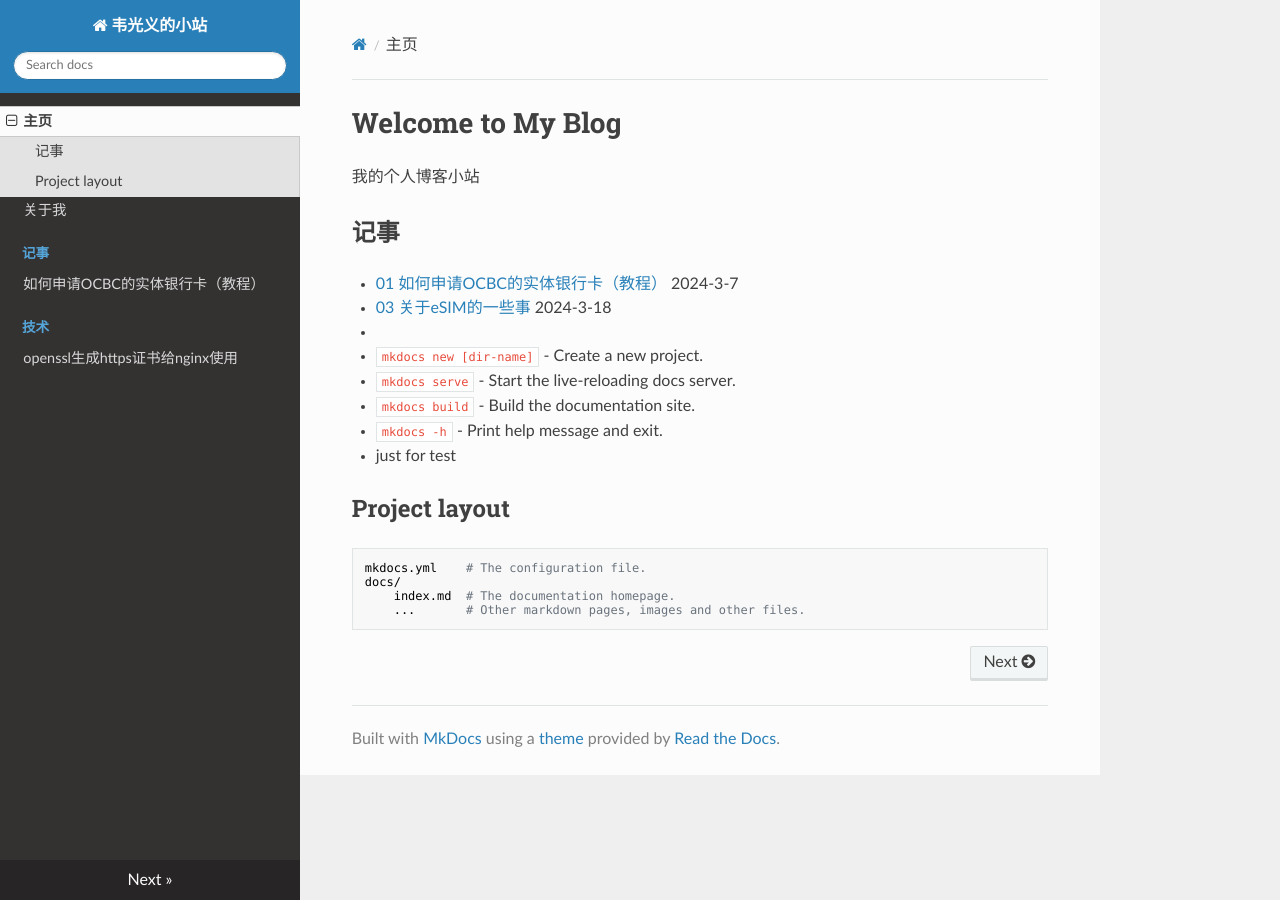
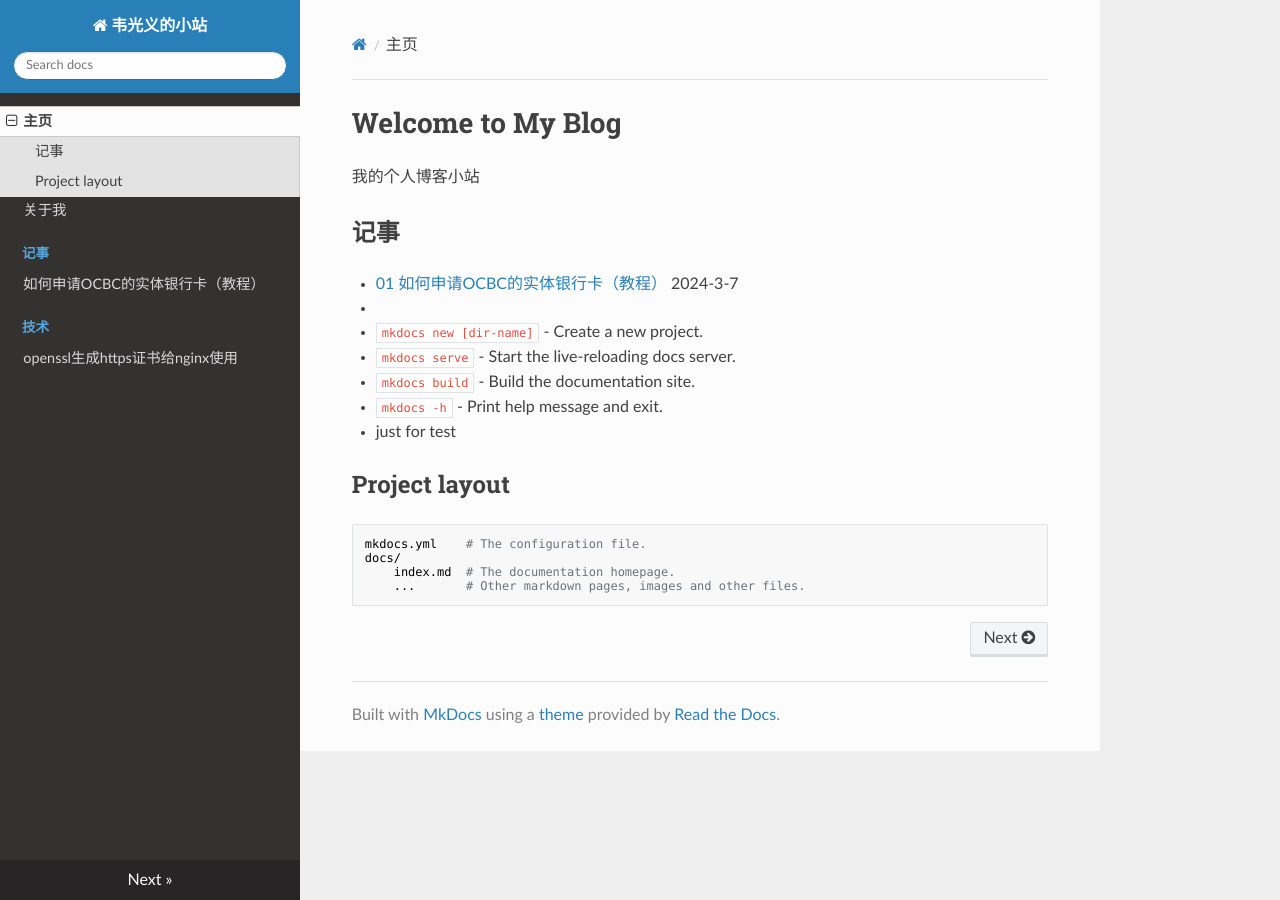
Before and after one commit to ee4ga9d/my-project, an MkDocs documentation site: the page built from docs/index.md, in a window 1280 px wide. Built offline with MkDocs 1.6.1, drawn with Linux system fonts in a browser that asks for light colours; nearby versions of some CDN libraries.

```diff
--- a/docs/index.md
+++ b/docs/index.md
@@ -4,7 +4,7 @@
 
 ## 记事
 * [01 如何申请OCBC的实体银行卡（教程）](2024/03/01.md) 2024-3-7
-* [03 关于eSIM的一些事](2024/03/03.md) 2024-3-18
+
 *
 * `mkdocs new [dir-name]` - Create a new project.
 * `mkdocs serve` - Start the live-reloading docs server.
```
